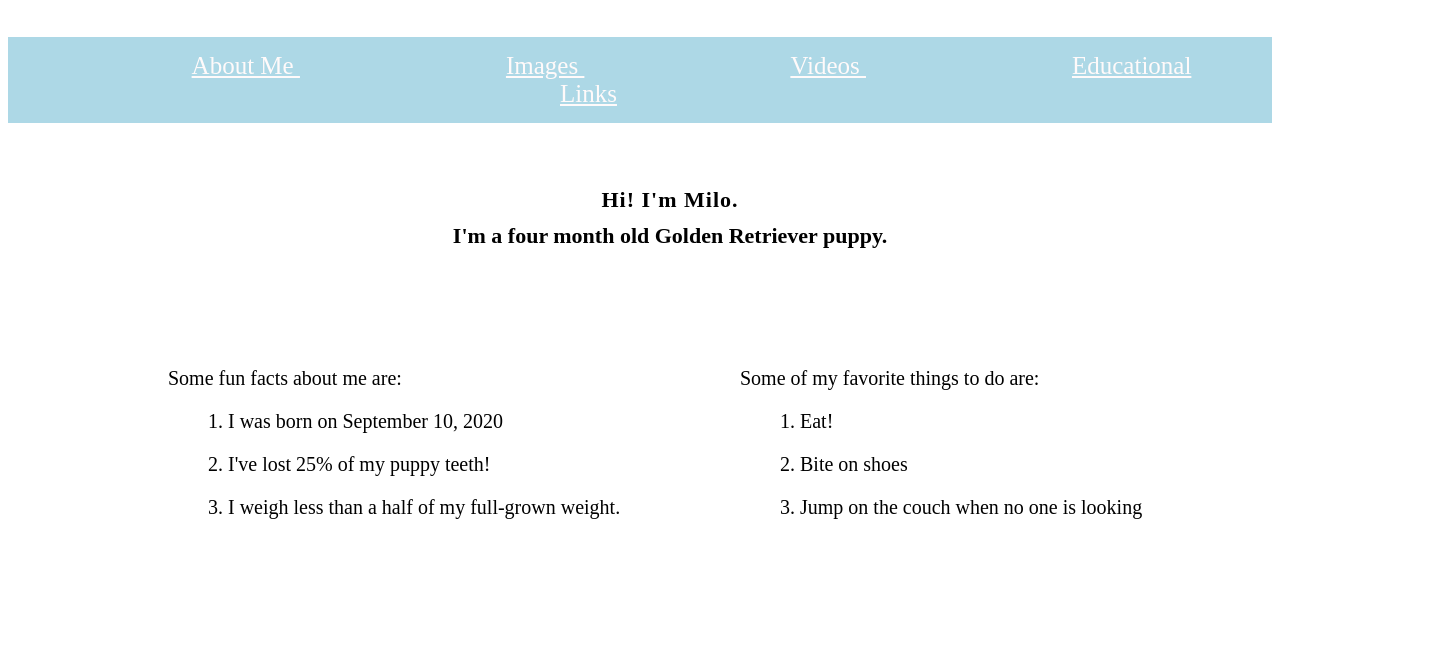
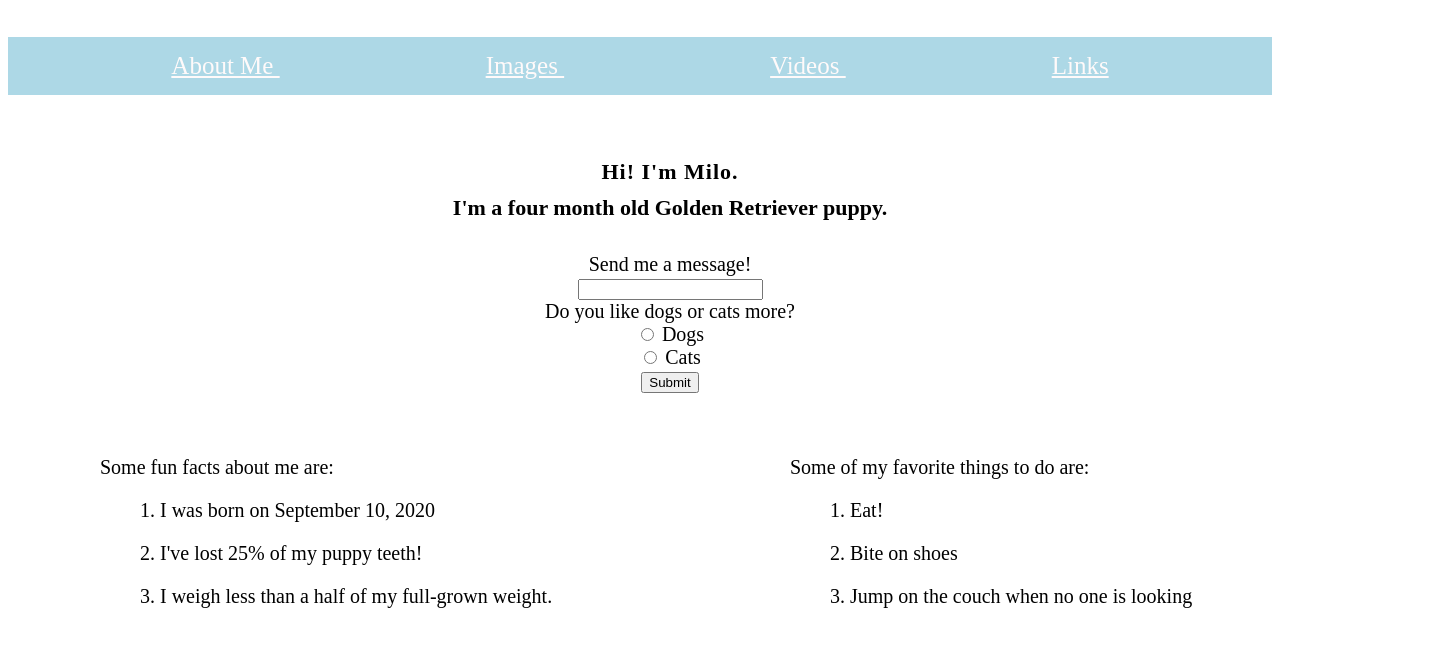
Before and after one commit to priya-padmanabhan/CS185_PA1, a plain HTML site: page index.html in a window 1280 px wide. Shown: the part 155-802 px from the top of the page, 1430 px wide, since content can reach past the window. Drawn offline with Linux system fonts and the light colour scheme.

Commit message:
Add files via upload

```diff
--- a/index.html
+++ b/index.html
@@ -17,7 +17,7 @@
 		<a href="index.html"> About Me </a>
 		<a href="images.html"> Images </a>
 		<a href="video.html"> Videos </a>
-		<a href="table.html"> Educational Links </a>
+		<a href="table.html"> Links </a>
 	</div>
 
 	<div class="main">
@@ -26,8 +26,19 @@
 		<h2> Hi! I'm Milo.</h2>
 		<h3> I'm a four month old Golden Retriever puppy. </h3>
 		<br>
+		<form>
+			<label> Send me a message!</label><br/>
+			<input type="msg"><br>
+			<label> Do you like dogs or cats more?</label><br/>
+			<input name="dogs" type="radio">
+			<label>Dogs</label><br>
+			<input name="cats" type="radio">
+			<label>Cats</label><br>
+			<input type="button" value="Submit">
+		</form>
+
 		<br>
-		<br>
+
 
 		<div class="left">
 			<p>Some fun facts about me are: </p>
@@ -43,6 +54,10 @@
 			<p class="tab">3. Jump on the couch when no one is looking </p>
 		</div>
 
+
+
+
+
 	</div>
 
 </body>
--- a/style.css
+++ b/style.css
@@ -97,11 +97,11 @@ table.center{
 }
 
 .left {
-	left: 100;
+	left: 0;
 	margin-left: 100px;
 }
 
 .right {
 	right: 0;
-	margin-right: -100px;
+	margin-right: -150px;
  }
```
Also changed, not shown: images.html (+1 -1 lines), table.html (+1 -1 lines), video.html (+1 -1 lines).
